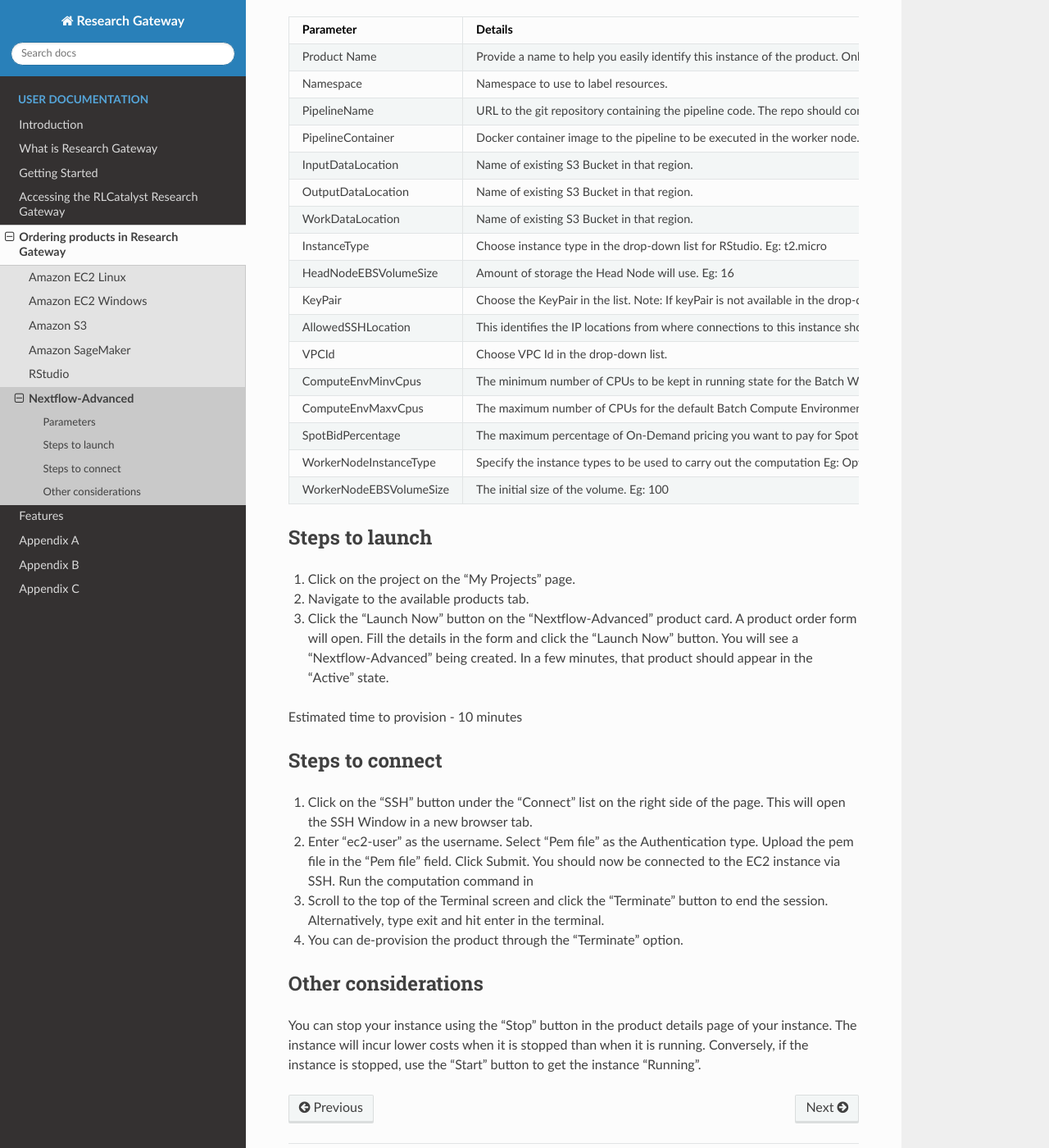
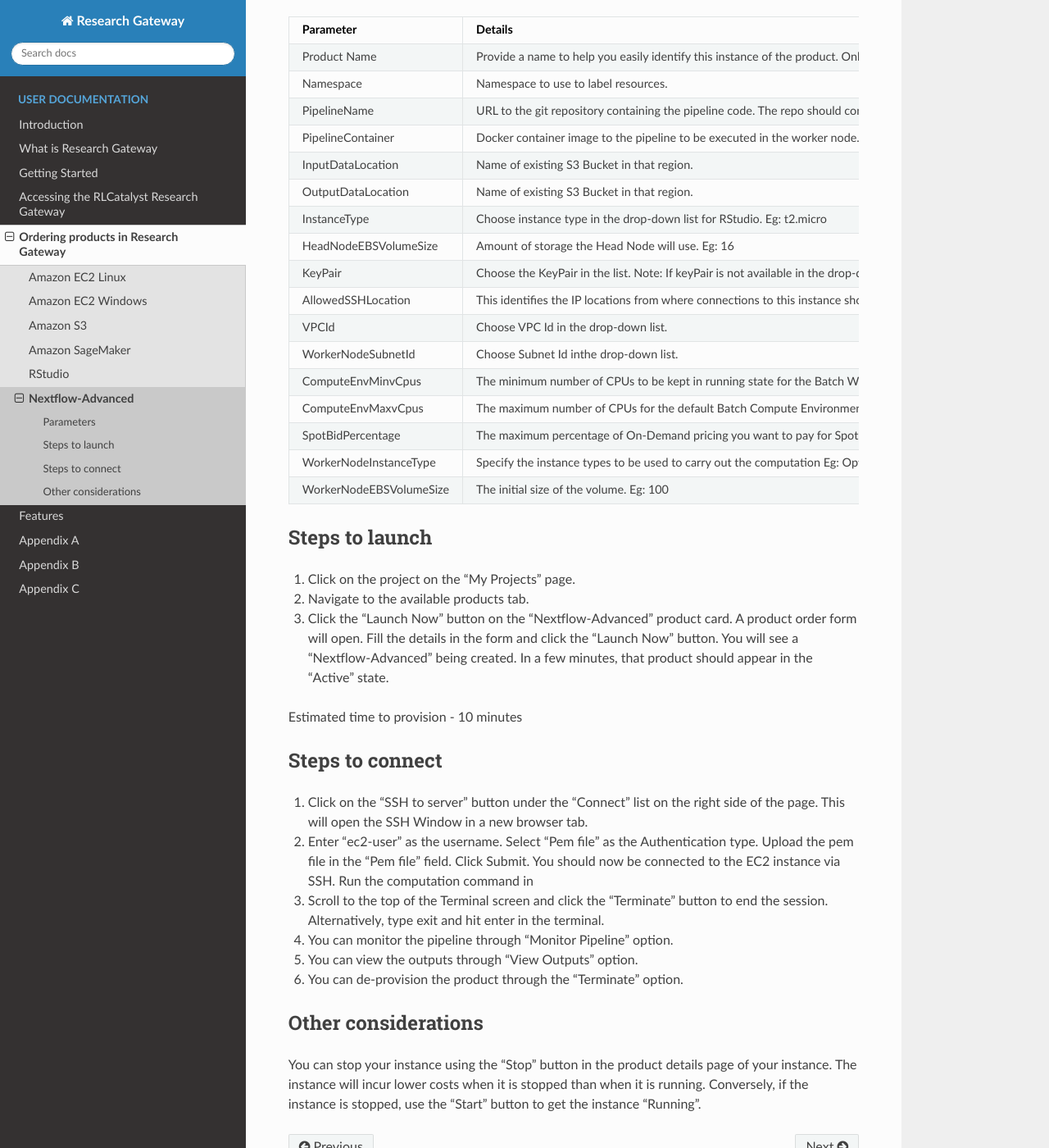
Before and after one commit to RLOpenCatalyst/rg-doc, a Sphinx documentation site: the page built from source/nextflow.rst, in a window 1280 px wide and 1400 px high, scrolled down 268 px. Shown: the whole window at 82% size. Built offline with Sphinx 7.4.7 and the Read the Docs theme 2.0.0, drawn with Linux system fonts in a browser that asks for light colours.

Commit message:
<1.8.1 changes>

```diff
--- a/source/AppendixB.csv
+++ b/source/AppendixB.csv
@@ -170,13 +170,11 @@
 Nextflow-Advanced,Product Name,"Provide a name to help you easily identify this instance of the product. Only alphanumeric characters, dots, hyphens and underscores are allowed. Spaces and special characters are not allowed
 Eg: MedicalResearch
 "
-,Namespace,Namespace (e.g. project name) to use to label resources.
 ,"PipelineName
 ",URL to the git repository containing the pipeline code. The repo should contain nextflow.config file which specifies the name of the docker container image. Eg: https://github.com/seqeralabs/nextflow-tutorial.git
 ,PipelineContainer,Docker container image to the pipeline to be executed in the worker node. Eg: nextflow/rnaseq-nf:latest
 ,InputDataLocation,Name of existing S3 Bucket in that region
 ,OutputDataLocation,Name of existing S3 Bucket in that region
-,WorkDataLocation,Name of existing S3 Bucket in that region
 ,InstanceType,"Head Node EC2 instance type
 Eg: t2.small"
 ,HeadNodeEBSVolumeSize,"Amount of storage the Head Node will use.
@@ -200,4 +198,4 @@
 Eg: Optimal "
 ,WorkerNodeEBSVolumeSize,"The initial size of the volume
 Eg: 100"
-,Expected time to provision,15 Minutes
+,Expected time to provision,10 Minutes
--- a/source/Features.rst
+++ b/source/Features.rst
@@ -325,6 +325,8 @@
 7. Click on the “Manage” option under the **Assigned Researchers** field. Once clicked on that, enable the checkbox beside the researcher emails and click on the “Update List” button. It should add collaborators to the project.
 
 .. image:: images/projectdetails.png
+
+Note: Whenever you clicked on the budget it will navigated to researcher-wise budget details page.
 
 **Events**
 
--- a/source/conf.py
+++ b/source/conf.py
@@ -22,7 +22,7 @@
 author = 'Relevance Lab'
 
 # The full version, including alpha/beta/rc tags
-release = '1.8.0'
+release = '1.8.1'
 
 
 # -- General configuration ---------------------------------------------------
--- a/source/nextflow.rst
+++ b/source/nextflow.rst
@@ -24,8 +24,6 @@
      - Name of existing S3 Bucket in that region.
    * - OutputDataLocation
      - Name of existing S3 Bucket in that region.
-   * - WorkDataLocation
-     - Name of existing S3 Bucket in that region.
    * - InstanceType
      - Choose instance type in the drop-down list for RStudio. Eg: t2.micro
    * - HeadNodeEBSVolumeSize
@@ -36,6 +34,8 @@
      - This identifies the IP locations from where connections to this instance should be allowed. For the security of your instance, we recommend you allow connections only from your own location. You can find your IP using https://whatismyipaddress.com/ Eg: 0.0.0.0/0
    * - VPCId
      - Choose VPC Id in the drop-down list.
+   * - WorkerNodeSubnetId
+     - Choose Subnet Id inthe drop-down list.
    * - ComputeEnvMinvCpus
      - The minimum number of CPUs to be kept in running state for the Batch Worker Nodes. Eg: 0
    * - ComputeEnvMaxvCpus
@@ -60,10 +60,12 @@
 Steps to connect
 ----------------
 
-1. Click on the “SSH” button under the “Connect” list on the right side of the page. This will open the SSH Window in a new browser tab.
+1. Click on the “SSH to server” button under the “Connect” list on the right side of the page. This will open the SSH Window in a new browser tab.
 2. Enter “ec2-user” as the username. Select “Pem file” as the Authentication type. Upload the pem file in the “Pem file” field. Click Submit. You should now be connected to the EC2 instance via SSH. Run the computation command in
 3. Scroll to the top of the Terminal screen and click the “Terminate” button to end the session. Alternatively, type exit and hit enter in the terminal.
-4. You can de-provision the product through the “Terminate” option.
+4. You can monitor the pipeline through "Monitor Pipeline" option.
+5. You can view the outputs through "View Outputs" option.
+6. You can de-provision the product through the “Terminate” option.
 
 
 Other considerations
```
